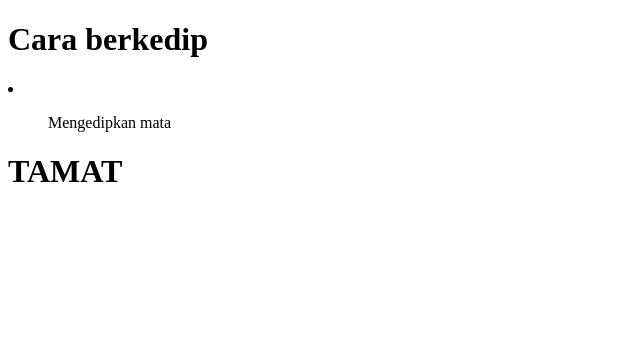
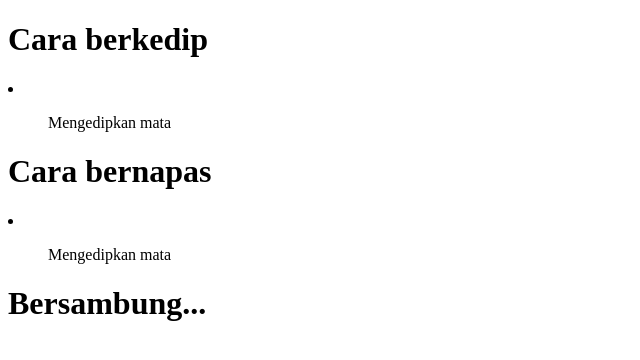
Before and after one commit to firdaus-hqq/contoh, a plain HTML site: page index.html in a window 1280 px wide. Shown: the whole page, without its empty margins (0-640 px from the left). Drawn offline with Linux system fonts and the light colour scheme.

Commit message:
modified first file

```diff
--- a/index.html
+++ b/index.html
@@ -11,6 +11,12 @@
     <li>
         <ol>Mengedipkan mata</ol>
     </li>
-    <h1>TAMAT</h1>
+
+	<h1>Cara bernapas</h1>
+	<li>
+        <ol>Mengedipkan mata</ol>
+    </li>
+
+	<h1>Bersambung...</h2>
 </body>
 </html>
```
